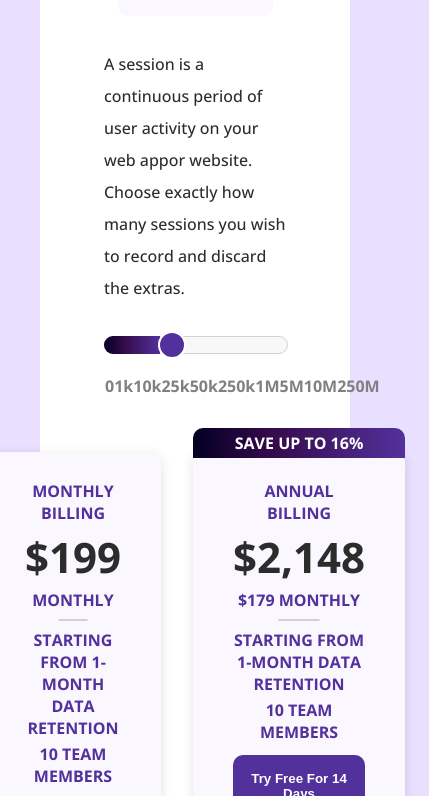
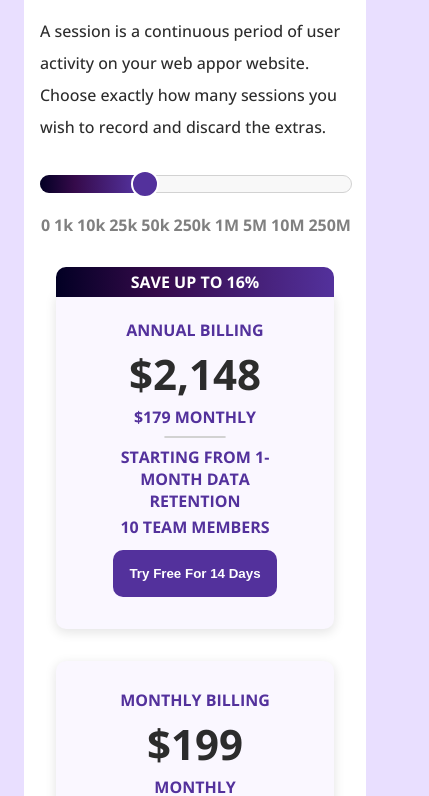
Before and after one commit to benteodor/Cost-Estimator-Project-, a plain HTML site: page index.html in a window 390 px wide. Shown: the part 549-1345 px from the top of the page, 429 px wide, since content can reach past the window. Drawn offline with nearby package versions, Linux system fonts and the light colour scheme.

Commit message:
Making it responsive

```diff
--- a/index.css
+++ b/index.css
@@ -280,3 +280,21 @@ h1 {
   border-top-right-radius: 10px;
   border-top-left-radius: 10px;
 }
+
+@media only screen and (max-width: 750px) {
+  .card {
+    width: 100%;
+  }
+  .card-wrapper {
+    flex-wrap: wrap-reverse;
+  }
+}
+
+@media only screen and (max-width: 600px) {
+  body {
+    padding: 16px;
+  }
+  .container {
+    padding: 0 16px;
+  }
+}
```
